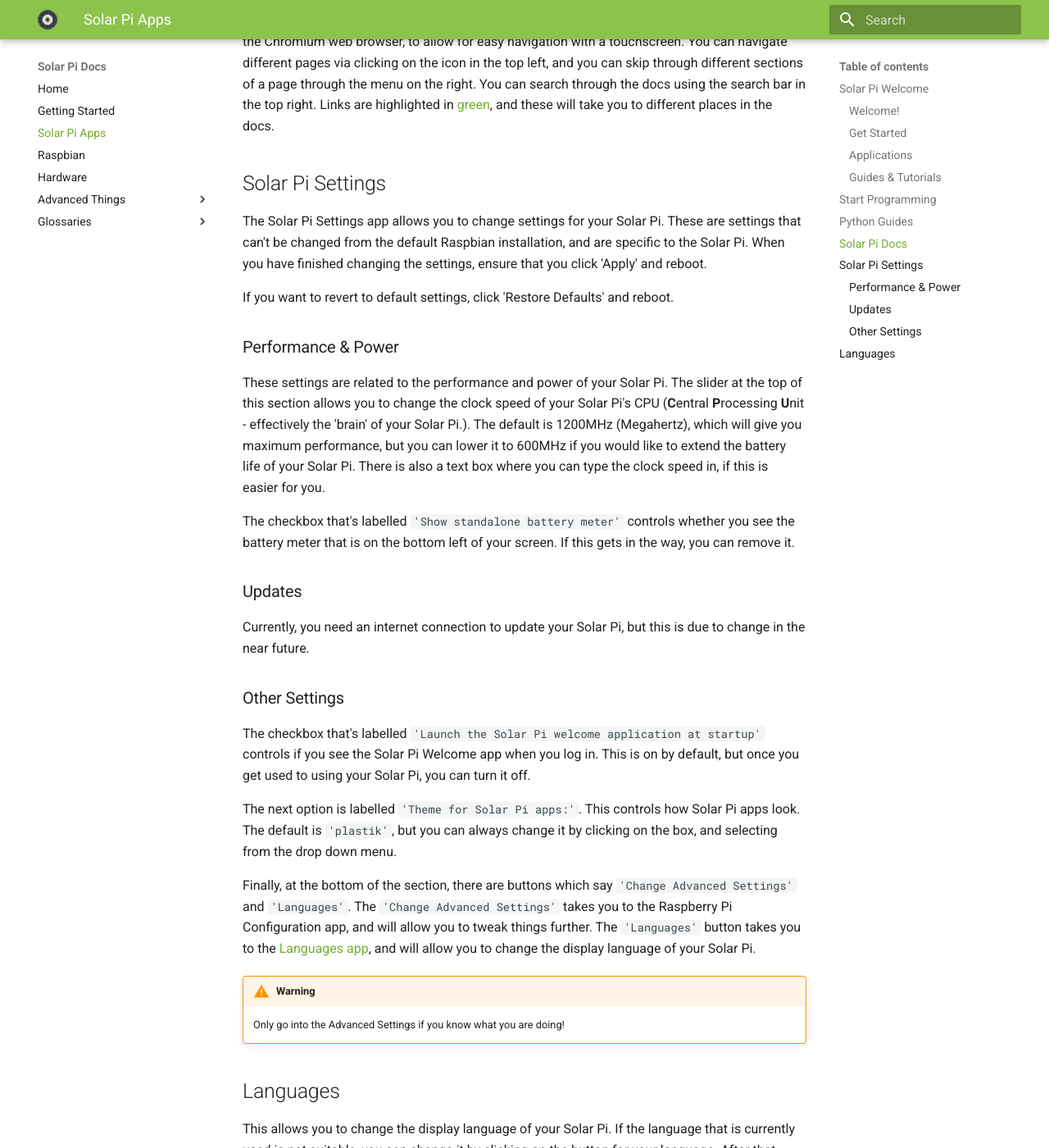
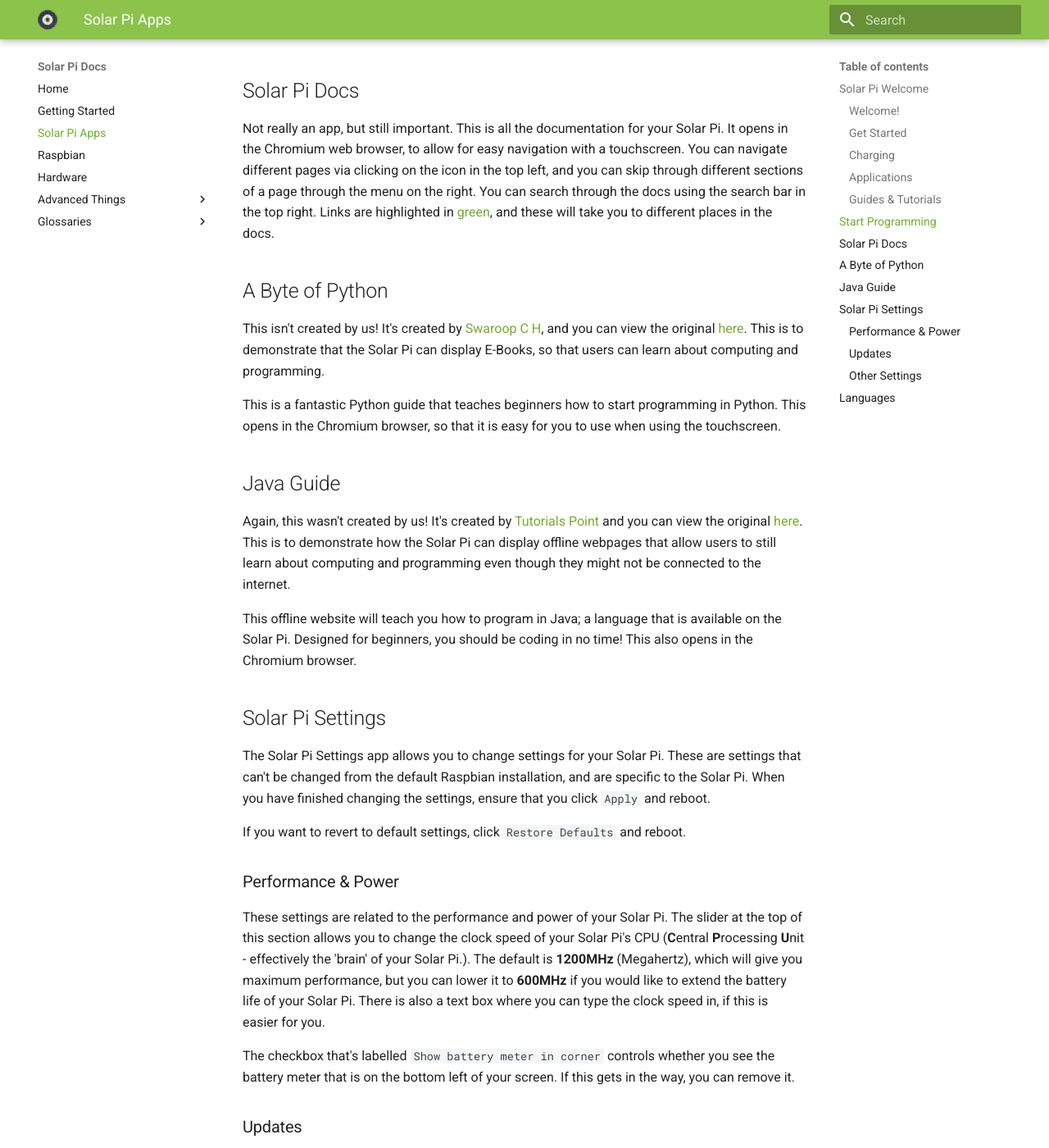
Before and after one commit to SolarPi/Solar-Pi, an MkDocs documentation site: the page built from Docs/docs/solar-pi-apps.md, in a window 1280 px wide and 1400 px high, scrolled down 1873 px. Shown: the whole window at 82% size. Built offline with MkDocs 1.6.1 and Material for MkDocs 9.7.7, drawn with Linux system fonts in a browser that asks for light colours; old or Windows-style settings are respelled for this version of MkDocs; some of the changed text lies outside the part shown.

Commit message:
Tweaks to Settings app Added more to Docs

```diff
--- a/Docs/docs/solar-pi-apps.md
+++ b/Docs/docs/solar-pi-apps.md
@@ -1,6 +1,6 @@
-# Solar Pi Apps
+# Solar Pi Apps, Guides & Tutorials
 
-Your Solar Pi comes with a few custom apps that we have written to help you use your Solar Pi. Here, we'll explain what each one is for, and how to use them.
+Your Solar Pi comes with a few custom apps that we have written to help you use your Solar Pi, along with some offline guides and tutorials that you can access. Here, we'll explain what each one is for, and how to use them.
 
 ## Solar Pi Welcome
 This is the main Solar Pi app that you see when you first log on to your Solar Pi. The toolbar at the top gives you options to shutdown, reboot of log out of your Pi. Also, you can change settings, open the file manager, see what the Solar Pi project is about and read these docs.
@@ -21,6 +21,11 @@
 
 In this tab, it explains the touchscreen and the Main Menu. It also provides a link to this page in the docs.
 
+### Charging
+![charging]()
+
+This explains the important process of charging your Solar Pi. In summary, the levels on the meters found on the Solar Pi Welcome application and in the bottom left of the screen show how much charge is left in the batteries. When the battery level becomes low, you will need to shut your Solar Pi down, fold out the solar panels and put it in a sunny location.
+
 ### Applications
 ![applications]()
 
@@ -31,7 +36,7 @@
 ### Guides & Tutorials
 ![guides-tutorials]()
 
-Here, you'll find the guides and tutorials for programming. Click on the buttons to launch the applications, and hover over the icons to get a brief overview on what the guides and tutorials help you with.
+Here, you'll find the guides and tutorials for programming. Click on the buttons to open the guide/tutorial, and hover over the icons to get a brief overview on what the guides and tutorials help you with.
 
 
 ## Start Programming
@@ -39,33 +44,40 @@
 
 ![programming screenshot]()
 
-To do this, select a language, and click "More Info". A popup box should then appear giving you a brief overview of the language. Once you have decided, click "Go", and the relevant IDE should launch.
-
-## Python Guides
-text goes here
+To do this, select a language, and click `More Info`. A popup box should then appear giving you a brief overview of the language. Once you have decided, click `Go`, and the relevant IDE should launch.
 
 ## Solar Pi Docs
 Not really an app, but still important. This is all the documentation for your Solar Pi. It opens in the Chromium web browser, to allow for easy navigation with a touchscreen. You can navigate different pages via clicking on the icon in the top left, and you can skip through different sections of a page through the menu on the right. You can search through the docs using the search bar in the top right. Links are highlighted in [green](solar-pi-apps.md#solar-pi-docs), and these will take you to different places in the docs.
 
+## A Byte of Python
+This isn't created by us! It's created by [Swaroop C H](https://www.gitbook.com/@swaroopch), and you can view the original [here](https://python.swaroopch.com/). This is to demonstrate that the Solar Pi can display E-Books, so that users can learn about computing and programming.
+
+This is a fantastic Python guide that teaches beginners how to start programming in Python. This opens in the Chromium browser, so that it is easy for you to use when using the touchscreen.
+
+## Java Guide
+Again, this wasn't created by us! It's created by [Tutorials Point](https://www.tutorialspoint.com/index.htm) and you can view the original [here](https://www.tutorialspoint.com/java/). This is to demonstrate how the Solar Pi can display offline webpages that allow users to still learn about computing and programming even though they might not be connected to the internet.
+
+This offline website will teach you how to program in Java; a language that is available on the Solar Pi. Designed for beginners, you should be coding in no time! This also opens in the Chromium browser.
+
 ## Solar Pi Settings
-The Solar Pi Settings app allows you to change settings for your Solar Pi. These are settings that can't be changed from the default Raspbian installation, and are specific to the Solar Pi. When you have finished changing the settings, ensure that you click 'Apply' and reboot.
+The Solar Pi Settings app allows you to change settings for your Solar Pi. These are settings that can't be changed from the default Raspbian installation, and are specific to the Solar Pi. When you have finished changing the settings, ensure that you click `Apply` and reboot.
 
-If you want to revert to default settings, click 'Restore Defaults' and reboot.
+If you want to revert to default settings, click `Restore Defaults` and reboot.
 
 ### Performance & Power
-These settings are related to the performance and power of your Solar Pi. The slider at the top of this section allows you to change the clock speed of your Solar Pi's CPU (**C**entral **P**rocessing **U**nit - effectively the 'brain' of your Solar Pi.). The default is 1200MHz (Megahertz), which will give you maximum performance, but you can lower it to 600MHz if you would like to extend the battery life of your Solar Pi. There is also a text box where you can type the clock speed in, if this is easier for you.
+These settings are related to the performance and power of your Solar Pi. The slider at the top of this section allows you to change the clock speed of your Solar Pi's CPU (**C**entral **P**rocessing **U**nit - effectively the 'brain' of your Solar Pi.). The default is **1200MHz** (Megahertz), which will give you maximum performance, but you can lower it to **600MHz** if you would like to extend the battery life of your Solar Pi. There is also a text box where you can type the clock speed in, if this is easier for you.
 
-The checkbox that's labelled `'Show standalone battery meter'` controls whether you see the battery meter that is on the bottom left of your screen. If this gets in the way, you can remove it.
+The checkbox that's labelled `Show battery meter in corner` controls whether you see the battery meter that is on the bottom left of your screen. If this gets in the way, you can remove it.
 
 ### Updates
 Currently, you need an internet connection to update your Solar Pi, but this is due to change in the near future.
 
 ### Other Settings
-The checkbox that's labelled `'Launch the Solar Pi welcome application at startup'` controls if you see the Solar Pi Welcome app when you log in. This is on by default, but once you get used to using your Solar Pi, you can turn it off.
+The checkbox that's labelled `Launch the Solar Pi welcome application at startup` controls if you see the Solar Pi Welcome app when you log in. This is on by default, but once you get used to using your Solar Pi, you can turn it off.
 
-The next option is labelled `'Theme for Solar Pi apps:'`. This controls how Solar Pi apps look. The default is `'plastik'`, but you can always change it by clicking on the box, and selecting from the drop down menu.
+The next option is labelled `Theme for Solar Pi apps:`. This controls how Solar Pi apps look. The default is `'plastik'`, but you can always change it by clicking on the box, and selecting from the drop down menu.
 
-Finally, at the bottom of the section, there are buttons which say `'Change Advanced Settings'` and `'Languages'`. The `'Change Advanced Settings'` takes you to the Raspberry Pi Configuration app, and will allow you to tweak things further. The `'Languages'` button takes you to the [Languages app](solar-pi-apps.md#languages), and will allow you to change the display language of your Solar Pi.
+Finally, at the bottom of the section, there are buttons which say `Change Advanced Settings` and `Languages`. The `Change Advanced Settings` takes you to the Raspberry Pi Configuration app, and will allow you to tweak things further. The `Languages` button takes you to the [Languages app](solar-pi-apps.md#languages), and will allow you to change the display language of your Solar Pi.
 
 !!! warning
 	Only go into the Advanced Settings if you know what you are doing!
```
Also changed, not shown: Docs/docs/hardware.md (+20 -0 lines), Docs/docs/Starter.md (deleted), Docs/site/hardware/index.html, Docs/site/search/search_index.json, Docs/site/sitemap.xml, Docs/site/solar-pi-apps/index.html, 1 other file.
